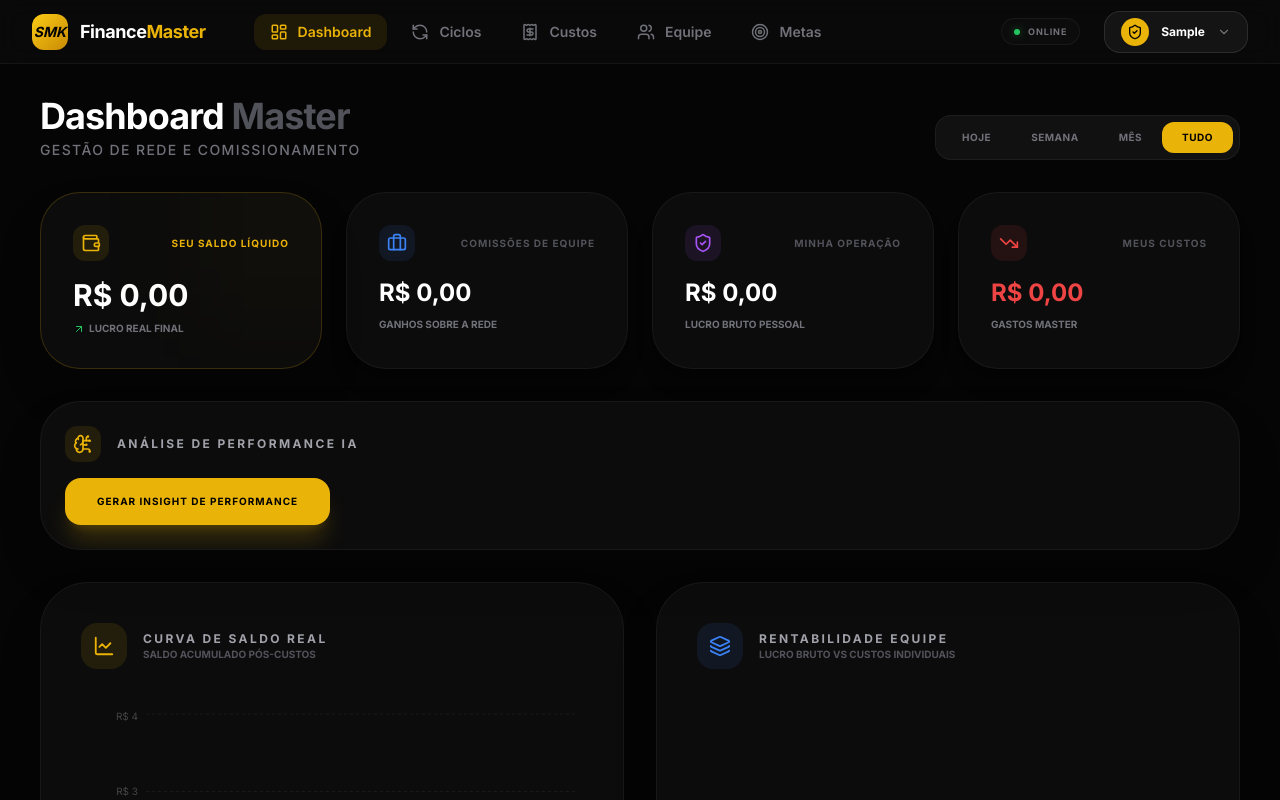
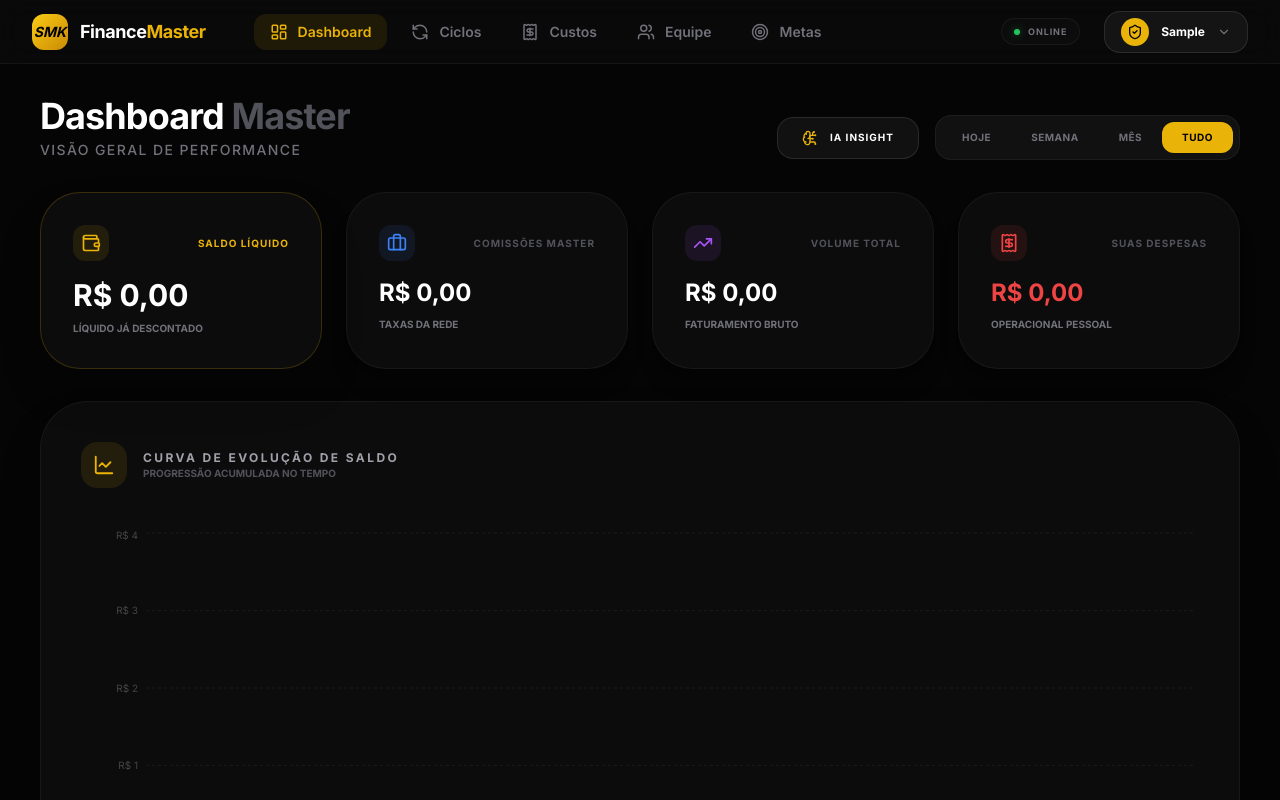
Before and after one commit to delzinnr/dashboard, a React (Vite) app: page / in a window 1280 px wide. Both pictures are taken after typing "Sample", "Sample", "Sample123" into the empty fields and a click on the button "FINALIZAR CADASTRO". Shown: the top 800 px of the page. Built offline with nearby package versions, Linux system fonts and the light colour scheme.

Commit message:
fix: Refactor profit calculation and error messages
Update the profit calculation for cycles to accurately reflect net profit after commission. Also, simplify error messages for deleting items to be more concise.

```diff
--- a/components/Dashboard.tsx
+++ b/components/Dashboard.tsx
@@ -10,15 +10,10 @@ import {
   Receipt,
   Users,
   LineChart as LineChartIcon,
-  ArrowUpRight,
-  DollarSign,
-  ShieldCheck,
   Briefcase,
-  TrendingDown,
-  ArrowDownRight,
-  Layers,
+  PieChart as PieChartIcon,
   BrainCircuit,
-  AlertTriangle
+  Loader2
 } from 'lucide-react';
 import {
   AreaChart,
@@ -31,7 +26,8 @@ import {
   BarChart,
   Bar,
   Cell,
-  Legend
+  PieChart,
+  Pie
 } from 'recharts';
 import { Cycle, Role, Cost, Timeframe } from '../types';
 import { GoogleGenAI } from "@google/genai";
@@ -91,7 +87,6 @@ export const Dashboard: React.FC<DashboardProps> = ({ cycles, costs, userRole })
 
   const stats = useMemo(() => {
     if (isAdmin) {
-      // Visão do Administrador: Lucro próprio + Comissões da equipe - Custos do Admin
       const adminCycles = filteredCycles.filter(c => c.operatorId.includes('admin'));
       const teamCycles = filteredCycles.filter(c => !c.operatorId.includes('admin'));
 
@@ -99,8 +94,6 @@ export const Dashboard: React.FC<DashboardProps> = ({ cycles, costs, userRole })
       const managementCommission = teamCycles.reduce((acc, c) => acc + c.commissionValue, 0);
 
       const managerPersonalCosts = filteredCosts.filter(c => c.operatorId.includes('admin')).reduce((acc, c) => acc + c.amount, 0);
-      const teamTotalCosts = filteredCosts.filter(c => !c.operatorId.includes('admin')).reduce((acc, c) => acc + c.amount, 0);
-
       const managerNetEarnings = Number((managerPersonalProfit + managementCommission - managerPersonalCosts).toFixed(2));
 
       return {
@@ -108,64 +101,59 @@ export const Dashboard: React.FC<DashboardProps> = ({ cycles, costs, userRole })
         managementCommission: Number(managementCommission.toFixed(2)),
         managerPersonalCosts: Number(managerPersonalCosts.toFixed(2)),
         managerNetEarnings,
-        teamTotalCosts: Number(teamTotalCosts.toFixed(2))
+        teamTotalCosts: filteredCosts.filter(c => !c.operatorId.includes('admin')).reduce((acc, c) => acc + c.amount, 0)
       };
     } else {
-      // Visão do Operador: Comissões próprias - Custos próprios
-      const myGrossCommissions = filteredCycles.reduce((acc, c) => acc + c.commissionValue, 0);
+      const myTotalNetProfit = filteredCycles.reduce((acc, c) => acc + c.profit, 0);
       const myTotalCosts = filteredCosts.reduce((acc, c) => acc + c.amount, 0);
-      const myNetEarnings = Number((myGrossCommissions - myTotalCosts).toFixed(2));
+      const myNetEarnings = Number((myTotalNetProfit - myTotalCosts).toFixed(2));
 
       return {
         managerPersonalProfit: 0,
-        managementCommission: Number(myGrossCommissions.toFixed(2)), // Card: Minhas Comissões (Bruto)
-        managerPersonalCosts: Number(myTotalCosts.toFixed(2)), // Card: Meus Custos
-        managerNetEarnings: myNetEarnings, // Card Principal: Saldo Líquido
+        managementCommission: Number(myTotalNetProfit.toFixed(2)),
+        managerPersonalCosts: Number(myTotalCosts.toFixed(2)),
+        managerNetEarnings: myNetEarnings,
         teamTotalCosts: Number(myTotalCosts.toFixed(2))
       };
     }
   }, [filteredCycles, filteredCosts, isAdmin]);
 
-  const teamPerformanceData = useMemo(() => {
+  const teamPerformance = useMemo(() => {
     if (!isAdmin) return [];
-    const data: Record<string, { profit: number; costs: number; commission: number }> = {};
-
+    const performance: Record<string, number> = {};
     filteredCycles.forEach(c => {
       if (!c.operatorId.includes('admin')) {
-        if (!data[c.operatorName]) data[c.operatorName] = { profit: 0, costs: 0, commission: 0 };
-        data[c.operatorName].profit += c.profit;
-        data[c.operatorName].commission += c.commissionValue;
+        performance[c.operatorName] = (performance[c.operatorName] || 0) + c.profit;
       }
     });
+    return Object.entries(performance).map(([name, profit]) => ({ name, profit: Number(profit.toFixed(2)) }));
+  }, [filteredCycles, isAdmin]);
 
+  const costDistribution = useMemo(() => {
+    const distribution: Record<string, number> = {};
     filteredCosts.forEach(c => {
-      if (!c.operatorId.includes('admin')) {
-        if (!data[c.operatorName]) data[c.operatorName] = { profit: 0, costs: 0, commission: 0 };
-        data[c.operatorName].costs += c.amount;
-      }
+      distribution[c.type] = (distribution[c.type] || 0) + c.amount;
     });
-
-    return Object.entries(data).map(([name, vals]) => ({
-      name,
-      'Lucro Bruto': Number(vals.profit.toFixed(2)),
-      'Custos Operador': Number(vals.costs.toFixed(2)),
-      'Saldo Operador': Number((vals.commission - vals.costs).toFixed(2))
-    })).sort((a, b) => b['Lucro Bruto'] - a['Lucro Bruto']);
-  }, [filteredCycles, filteredCosts, isAdmin]);
+    return Object.entries(distribution).map(([name, value]) => ({ name, value: Number(value.toFixed(2)) }));
+  }, [filteredCosts]);
 
   const evolutionData = useMemo(() => {
     const dataByDate: Record<string, number> = {};
 
     filteredCycles.forEach(c => {
-      const gain = isAdmin ? (c.operatorId.includes('admin') ? c.profit : c.commissionValue) : c.commissionValue;
-      dataByDate[c.date] = (dataByDate[c.date] || 0) + gain;
+      dataByDate[c.date] = (dataByDate[c.date] || 0) + c.profit;
     });
 
+    if (isAdmin) {
+      filteredCycles.forEach(c => {
+        if (!c.operatorId.includes('admin')) {
+          dataByDate[c.date] = (dataByDate[c.date] || 0) + c.commissionValue;
+        }
+      });
+    }
+
     filteredCosts.forEach(c => {
-      // Para admin, só contam custos do admin no saldo pessoal. Para operador, contam todos (que já estão filtrados no App.tsx)
-      if (!isAdmin || (isAdmin && c.operatorId.includes('admin'))) {
       dataByDate[c.date] = (dataByDate[c.date] || 0) - c.amount;
-      }
     });
 
     const sortedDates = Object.keys(dataByDate).sort((a, b) => parseDate(a).getTime() - parseDate(b).getTime());
@@ -179,30 +167,28 @@ export const Dashboard: React.FC<DashboardProps> = ({ cycles, costs, userRole })
     return [{ date: 'Início', saldo: 0 }, ...history];
   }, [filteredCycles, filteredCosts, isAdmin]);
 
+  const COLORS = ['#eab308', '#ef4444', '#3b82f6', '#a855f7', '#22c55e'];
+
   const analyzeWithAI = async () => {
     const key = process.env.API_KEY;
-    if (!key || key === 'YOUR_API_KEY' || key === 'undefined') {
-      setAiInsight("AI Indisponível: Chave de API não configurada.");
+    if (!key || key === 'undefined') {
+      setAiInsight("Serviço de IA não configurado corretamente.");
       return;
     }
-
     setIsAnalyzing(true);
     try {
       const ai = new GoogleGenAI({ apiKey: key });
-      const context = isAdmin
-        ? `Administrador: Lucro Líquido ${formatBRL(stats.managerNetEarnings)}, Comissões da Equipe ${formatBRL(stats.managementCommission)}.`
-        : `Operador: Comissões Brutas ${formatBRL(stats.managementCommission)}, Custos Operacionais ${formatBRL(stats.managerPersonalCosts)}, Saldo Líquido ${formatBRL(stats.managerNetEarnings)}.`;
-
+      const prompt = `Analise os dados financeiros do SMK Finance. Saldo Líquido atual: ${formatBRL(stats.managerNetEarnings)}. Custos totais: ${formatBRL(stats.managerPersonalCosts)}. Tendência é de lucro líquido. Dê um insight curto e estratégico para o gestor.`;
       const response = await ai.models.generateContent({
         model: 'gemini-3-flash-preview',
-        contents: `Analise SMK Finance: ${context} Responda em 1 frase curta sobre a saúde financeira.`
+        contents: prompt,
+        config: { thinkingConfig: { thinkingBudget: 0 } }
       });
       setAiInsight(response.text);
     } catch (e) {
-      setAiInsight("Erro ao processar análise inteligente.");
-    } finally {
-      setIsAnalyzing(false);
+      setAiInsight("Não foi possível gerar a análise agora.");
     }
+    finally { setIsAnalyzing(false); }
   };
 
   return (
@@ -213,9 +199,18 @@ export const Dashboard: React.FC<DashboardProps> = ({ cycles, costs, userRole })
             Dashboard <span className="text-zinc-600">{isAdmin ? 'Master' : 'Operador'}</span>
           </h1>
           <p className="text-zinc-500 text-sm font-medium mt-1 uppercase tracking-widest">
-            {isAdmin ? 'Gestão de rede e comissionamento' : 'Minha performance operacional'}
+            Visão Geral de Performance
           </p>
         </div>
+        <div className="flex flex-wrap items-center gap-4">
+          <button
+            onClick={analyzeWithAI}
+            disabled={isAnalyzing}
+            className="flex items-center gap-3 px-6 py-3 bg-white/5 border border-white/10 rounded-2xl text-[10px] font-black uppercase tracking-widest hover:bg-white/10 transition-all disabled:opacity-50"
+          >
+            {isAnalyzing ? <Loader2 size={16} className="animate-spin" /> : <BrainCircuit size={16} className="text-yellow-500" />}
+            IA Insight
+          </button>
           <div className="flex bg-[#111] p-1.5 rounded-2xl border border-white/5">
             {['daily', 'weekly', 'monthly', 'all'].map((t) => (
               <button key={t} onClick={() => setTimeframe(t as Timeframe)} className={`px-5 py-2 rounded-xl text-[10px] font-black uppercase tracking-wider transition-all ${timeframe === t ? 'bg-yellow-500 text-black' : 'text-zinc-500 hover:text-white'}`}>
@@ -224,108 +219,67 @@ export const Dashboard: React.FC<DashboardProps> = ({ cycles, costs, userRole })
             ))}
           </div>
         </div>
+      </div>
+
+      {aiInsight && (
+        <div className="bg-yellow-500/10 border border-yellow-500/20 p-6 rounded-[2rem] flex items-start gap-4 animate-in slide-in-from-top-4 duration-500">
+          <div className="p-2 bg-yellow-500 rounded-xl text-black"><Sparkles size={18} /></div>
+          <div className="flex-1">
+            <p className="text-[10px] font-black uppercase text-yellow-500 tracking-widest mb-1">SMK Intelligence</p>
+            <p className="text-sm text-zinc-300 font-medium leading-relaxed">{aiInsight}</p>
+          </div>
+          <button onClick={() => setAiInsight(null)} className="text-zinc-600 hover:text-white text-xs font-bold uppercase">Fechar</button>
+        </div>
+      )}
 
       <div className="grid grid-cols-1 md:grid-cols-2 lg:grid-cols-4 gap-6">
-        {/* Card Principal: Saldo Líquido (Correto para ambos) */}
         <div className="bg-[#0c0c0c] border border-yellow-500/20 p-8 rounded-[2.5rem] shadow-2xl relative overflow-hidden group">
-           <div className="absolute -right-6 -top-6 w-32 h-32 bg-yellow-500/5 blur-3xl group-hover:bg-yellow-500/10 transition-all"></div>
            <div className="flex items-center justify-between mb-4">
              <div className="p-2 bg-yellow-500/10 rounded-xl text-yellow-500"><Wallet size={20} /></div>
-             <span className="text-[10px] font-black text-yellow-500 uppercase tracking-widest">Seu Saldo Líquido</span>
+             <span className="text-[10px] font-black text-yellow-500 uppercase tracking-widest">Saldo Líquido</span>
            </div>
            <h3 className={`text-3xl font-black ${stats.managerNetEarnings >= 0 ? 'text-white' : 'text-red-500'}`}>
              {formatBRL(stats.managerNetEarnings)}
            </h3>
-           <p className="text-[10px] text-zinc-500 font-bold mt-2 uppercase flex items-center gap-1">
-             {stats.managerNetEarnings >= 0 ? <ArrowUpRight size={12} className="text-green-500" /> : <ArrowDownRight size={12} className="text-red-500" />}
-             Lucro Real Final
-           </p>
-        </div>
-
-        {isAdmin ? (
-          <>
-            <div className="bg-[#0c0c0c] border border-white/5 p-8 rounded-[2.5rem] shadow-xl">
-              <div className="flex items-center justify-between mb-4">
-                <div className="p-2 bg-blue-500/10 rounded-xl text-blue-500"><Briefcase size={20} /></div>
-                <span className="text-[10px] font-black text-zinc-600 uppercase tracking-widest">Comissões de Equipe</span>
-              </div>
-              <h3 className="text-2xl font-black text-white">{formatBRL(stats.managementCommission)}</h3>
-              <p className="text-[10px] text-zinc-500 font-bold mt-2 uppercase">Ganhos sobre a rede</p>
+           <p className="text-[10px] text-zinc-500 font-bold mt-2 uppercase">Líquido já descontado</p>
         </div>
 
         <div className="bg-[#0c0c0c] border border-white/5 p-8 rounded-[2.5rem] shadow-xl">
           <div className="flex items-center justify-between mb-4">
-                <div className="p-2 bg-purple-500/10 rounded-xl text-purple-500"><ShieldCheck size={20} /></div>
-                <span className="text-[10px] font-black text-zinc-600 uppercase tracking-widest">Minha Operação</span>
+            <div className="p-2 bg-blue-500/10 rounded-xl text-blue-500"><Briefcase size={20} /></div>
+            <span className="text-[10px] font-black text-zinc-600 uppercase tracking-widest">{isAdmin ? 'Comissões Master' : 'Lucro do Ciclo'}</span>
           </div>
-              <h3 className="text-2xl font-black text-white">{formatBRL(stats.managerPersonalProfit)}</h3>
-              <p className="text-[10px] text-zinc-500 font-bold mt-2 uppercase">Lucro Bruto Pessoal</p>
+          <h3 className="text-2xl font-black text-white">{formatBRL(stats.managementCommission)}</h3>
+          <p className="text-[10px] text-zinc-500 font-bold mt-2 uppercase">{isAdmin ? 'Taxas da rede' : 'Ganhos operacionais'}</p>
         </div>
 
         <div className="bg-[#0c0c0c] border border-white/5 p-8 rounded-[2.5rem] shadow-xl">
           <div className="flex items-center justify-between mb-4">
-                <div className="p-2 bg-red-500/10 rounded-xl text-red-500"><TrendingDown size={20} /></div>
-                <span className="text-[10px] font-black text-zinc-600 uppercase tracking-widest">Meus Custos</span>
+            <div className="p-2 bg-purple-500/10 rounded-xl text-purple-500"><TrendingUp size={20} /></div>
+            <span className="text-[10px] font-black text-zinc-600 uppercase tracking-widest">Volume Total</span>
           </div>
-              <h3 className="text-2xl font-black text-red-500">{formatBRL(stats.managerPersonalCosts)}</h3>
-              <p className="text-[10px] text-zinc-500 font-bold mt-2 uppercase">Gastos Master</p>
+          <h3 className="text-2xl font-black text-white">
+            {formatBRL(filteredCycles.reduce((acc, c) => acc + c.return, 0))}
+          </h3>
+          <p className="text-[10px] text-zinc-500 font-bold mt-2 uppercase">Faturamento bruto</p>
         </div>
-          </>
-        ) : (
-          <>
-            <div className="bg-[#0c0c0c] border border-white/5 p-8 rounded-[2.5rem] shadow-xl lg:col-span-2">
-               <div className="flex items-center justify-between mb-4">
-                  <div className="p-2 bg-green-500/10 rounded-xl text-green-500"><DollarSign size={20} /></div>
-                  <span className="text-[10px] font-black text-zinc-600 uppercase tracking-widest">Comissões Acumuladas</span>
-                </div>
-                <h3 className="text-2xl font-black text-white">{formatBRL(stats.managementCommission)}</h3>
-                <p className="text-[10px] text-zinc-500 font-bold mt-2 uppercase">Total de ganhos (Bruto)</p>
-            </div>
+
         <div className="bg-[#0c0c0c] border border-white/5 p-8 rounded-[2.5rem] shadow-xl">
           <div className="flex items-center justify-between mb-4">
             <div className="p-2 bg-red-500/10 rounded-xl text-red-500"><Receipt size={20} /></div>
-                  <span className="text-[10px] font-black text-zinc-600 uppercase tracking-widest">Meus Custos</span>
+            <span className="text-[10px] font-black text-zinc-600 uppercase tracking-widest">Suas Despesas</span>
           </div>
           <h3 className="text-2xl font-black text-red-500">{formatBRL(stats.managerPersonalCosts)}</h3>
-                <p className="text-[10px] text-zinc-500 font-bold mt-2 uppercase">SMS, Proxy e Ferramentas</p>
-            </div>
-          </>
-        )}
-      </div>
-
-      <div className="bg-[#0c0c0c] rounded-[2.5rem] border border-white/5 p-6 shadow-2xl overflow-hidden relative group">
-        <div className="flex items-center gap-4 mb-4">
-          <div className="p-2 bg-yellow-500/10 rounded-xl text-yellow-500"><BrainCircuit size={20} /></div>
-          <h3 className="text-xs font-black uppercase tracking-[0.2em] text-zinc-400">Análise de Performance IA</h3>
-        </div>
-
-        <div className="flex flex-col md:flex-row gap-6 items-center">
-           <button
-             onClick={analyzeWithAI}
-             disabled={isAnalyzing}
-             className="bg-yellow-500 hover:bg-yellow-400 text-black px-8 py-4 rounded-2xl font-black uppercase text-[10px] tracking-widest transition-all shadow-xl shadow-yellow-500/20 disabled:opacity-50 shrink-0"
-           >
-             {isAnalyzing ? "Calculando..." : "Gerar Insight de Performance"}
-           </button>
-
-           {aiInsight && (
-             <div className="flex items-start gap-3 bg-white/[0.03] p-4 rounded-2xl border border-white/5 animate-in slide-in-from-left-4">
-               <Sparkles className="text-yellow-500 shrink-0" size={16} />
-               <p className="text-sm font-medium text-zinc-300 italic">"{aiInsight}"</p>
-             </div>
-           )}
+          <p className="text-[10px] text-zinc-500 font-bold mt-2 uppercase">Operacional pessoal</p>
         </div>
       </div>
 
-      <div className="grid grid-cols-1 lg:grid-cols-2 gap-8">
       <div className="bg-[#0c0c0c] rounded-[3rem] p-10 border border-white/5 shadow-2xl">
-          <div className="flex items-center justify-between mb-10">
-            <div className="flex items-center gap-4">
+        <div className="flex items-center gap-4 mb-10">
           <div className="p-3 bg-yellow-500/10 rounded-2xl text-yellow-500"><LineChartIcon size={22} /></div>
           <div>
-                <h3 className="text-xs font-black uppercase tracking-[0.2em] text-zinc-400">Curva de Saldo Real</h3>
-                <p className="text-[10px] text-zinc-600 font-bold uppercase">Saldo acumulado pós-custos</p>
-              </div>
+            <h3 className="text-xs font-black uppercase tracking-[0.2em] text-zinc-400">Curva de Evolução de Saldo</h3>
+            <p className="text-[10px] text-zinc-600 font-bold uppercase">Progressão acumulada no tempo</p>
           </div>
         </div>
         <div className="h-[350px] w-full">
@@ -350,51 +304,79 @@ export const Dashboard: React.FC<DashboardProps> = ({ cycles, costs, userRole })
         </div>
       </div>
 
-        {isAdmin ? (
+      <div className="grid grid-cols-1 lg:grid-cols-2 gap-8">
+        {isAdmin && (
           <div className="bg-[#0c0c0c] rounded-[3rem] p-10 border border-white/5 shadow-2xl">
-            <div className="flex items-center justify-between mb-10">
-              <div className="flex items-center gap-4">
-                <div className="p-3 bg-blue-500/10 rounded-2xl text-blue-500"><Layers size={22} /></div>
+            <div className="flex items-center gap-4 mb-10">
+              <div className="p-3 bg-blue-500/10 rounded-2xl text-blue-500"><Users size={22} /></div>
               <div>
-                  <h3 className="text-xs font-black uppercase tracking-[0.2em] text-zinc-400">Rentabilidade Equipe</h3>
-                  <p className="text-[10px] text-zinc-600 font-bold uppercase">Lucro Bruto vs Custos Individuais</p>
+                <h3 className="text-xs font-black uppercase tracking-[0.2em] text-zinc-400">Performance da Equipe</h3>
+                <p className="text-[10px] text-zinc-600 font-bold uppercase">Lucro gerado por operador</p>
               </div>
             </div>
-            </div>
-            <div className="h-[350px] w-full">
-              {teamPerformanceData.length > 0 ? (
+            <div className="h-[300px] w-full">
+              {teamPerformance.length > 0 ? (
                 <ResponsiveContainer width="100%" height="100%">
-                  <BarChart data={teamPerformanceData} margin={{ left: 20 }}>
-                    <CartesianGrid strokeDasharray="3 3" stroke="#1a1a1a" vertical={false} />
-                    <XAxis dataKey="name" stroke="#555" fontSize={10} axisLine={false} tickLine={false} />
-                    <YAxis stroke="#555" fontSize={10} axisLine={false} tickLine={false} tickFormatter={(v) => `R$ ${v.toLocaleString('pt-BR')}`} />
+                  <BarChart data={teamPerformance} layout="vertical" margin={{ left: 40 }}>
+                    <XAxis type="number" hide />
+                    <YAxis dataKey="name" type="category" stroke="#666" fontSize={10} axisLine={false} tickLine={false} width={80} />
                     <Tooltip
-                      formatter={(value: number) => formatBRL(value)}
-                      cursor={{ fill: 'rgba(255,255,255,0.02)' }}
-                      contentStyle={{ backgroundColor: '#111', border: '1px solid rgba(255,255,255,0.1)', borderRadius: '16px', fontSize: '11px' }}
+                      formatter={(v: number) => formatBRL(v)}
+                      contentStyle={{ backgroundColor: '#111', border: '1px solid rgba(255,255,255,0.1)', borderRadius: '12px', fontSize: '10px' }}
                     />
-                    <Legend iconType="circle" wrapperStyle={{ fontSize: '10px', textTransform: 'uppercase', fontWeight: '900', paddingTop: '20px' }} />
-                    <Bar dataKey="Lucro Bruto" fill="#22c55e" radius={[6, 6, 0, 0]} />
-                    <Bar dataKey="Custos Operador" fill="#ef4444" radius={[6, 6, 0, 0]} />
+                    <Bar dataKey="profit" fill="#3b82f6" radius={[0, 8, 8, 0]} />
                   </BarChart>
                 </ResponsiveContainer>
               ) : (
-                <div className="h-full flex flex-col items-center justify-center text-zinc-700 text-[10px] font-black uppercase tracking-widest gap-4">
-                  <AlertTriangle size={32} strokeWidth={1} />
-                  Sem dados de equipe para exibir
-                </div>
+                <div className="h-full flex items-center justify-center text-zinc-800 text-[10px] font-black uppercase tracking-widest">Nenhum dado de equipe</div>
               )}
             </div>
           </div>
+        )}
+
+        <div className="bg-[#0c0c0c] rounded-[3rem] p-10 border border-white/5 shadow-2xl">
+          <div className="flex items-center gap-4 mb-10">
+            <div className="p-3 bg-red-500/10 rounded-2xl text-red-500"><PieChartIcon size={22} /></div>
+            <div>
+              <h3 className="text-xs font-black uppercase tracking-[0.2em] text-zinc-400">Breakdown de Custos</h3>
+              <p className="text-[10px] text-zinc-600 font-bold uppercase">Distribuição por categoria</p>
+            </div>
+          </div>
+          <div className="h-[300px] w-full">
+            {costDistribution.length > 0 ? (
+              <ResponsiveContainer width="100%" height="100%">
+                <PieChart>
+                  <Pie
+                    data={costDistribution}
+                    innerRadius={60}
+                    outerRadius={80}
+                    paddingAngle={5}
+                    dataKey="value"
+                  >
+                    {costDistribution.map((entry, index) => (
+                      <Cell key={`cell-${index}`} fill={COLORS[index % COLORS.length]} />
+                    ))}
+                  </Pie>
+                  <Tooltip
+                    formatter={(v: number) => formatBRL(v)}
+                    contentStyle={{ backgroundColor: '#111', border: '1px solid rgba(255,255,255,0.1)', borderRadius: '12px', fontSize: '10px' }}
+                  />
+                </PieChart>
+              </ResponsiveContainer>
             ) : (
-          <div className="bg-[#0c0c0c] rounded-[3rem] p-10 border border-white/5 shadow-2xl flex flex-col items-center justify-center text-center">
-            <div className="p-6 bg-yellow-500/10 rounded-[2.5rem] mb-6 text-yellow-500">
-               <TrendingUp size={48} strokeWidth={1} />
+              <div className="h-full flex items-center justify-center text-zinc-800 text-[10px] font-black uppercase tracking-widest">Sem despesas registradas</div>
+            )}
           </div>
-            <h3 className="text-xl font-black text-white mb-2 uppercase tracking-tighter">Ótimo trabalho!</h3>
-            <p className="text-zinc-500 text-sm max-w-xs">Continue gerenciando seus ciclos e custos para manter sua rentabilidade positiva.</p>
+          <div className="flex flex-wrap justify-center gap-6 mt-4">
+            {costDistribution.map((entry, index) => (
+              <div key={entry.name} className="flex items-center gap-2">
+                <div className="w-2 h-2 rounded-full" style={{ backgroundColor: COLORS[index % COLORS.length] }}></div>
+                <span className="text-[9px] font-black uppercase text-zinc-500">{entry.name}</span>
+                <span className="text-[10px] font-bold text-white">{formatBRL(entry.value)}</span>
               </div>
-        )}
+            ))}
+          </div>
+        </div>
       </div>
     </div>
   );
```
Also changed, not shown: App.tsx (+17 -9 lines). Lines whose indentation alone changed are shown as unchanged.
